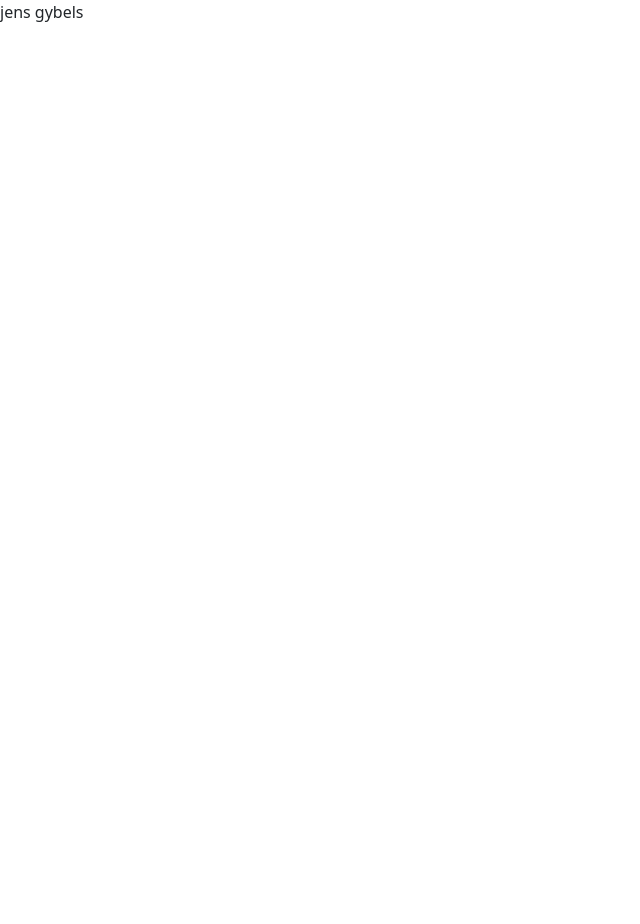
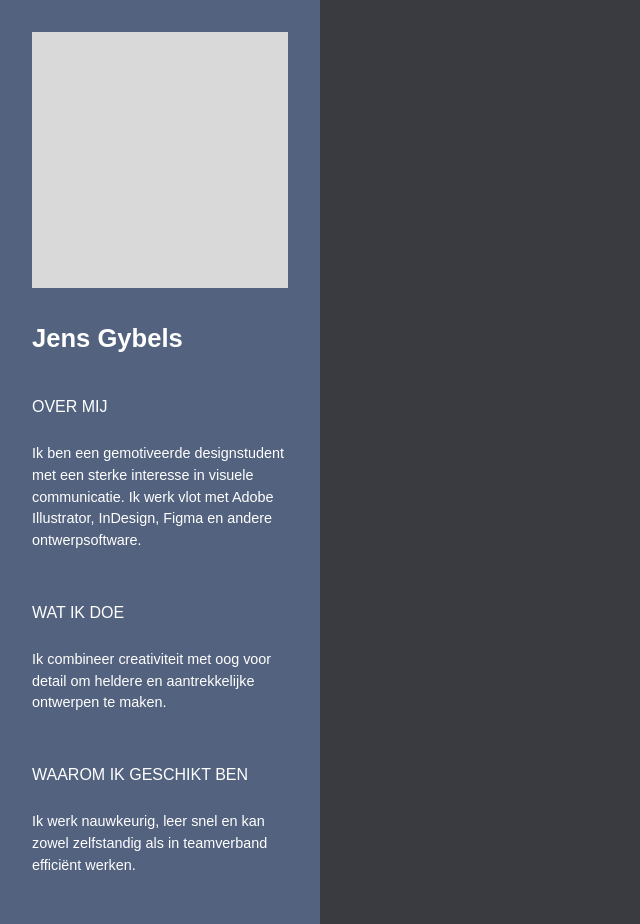
Before and after one commit to webpxl/41dvo1070-werkplekleren-1-portfolio-25-26-grdvo-Jensgybelspxl, a plain HTML site: page portfolio.html in a window 1280 px wide. Shown: the whole page, without its empty margins (0-640 px from the left). Before the commit the page ends 800 px from the top, so only its background shows below. Drawn offline with nearby package versions, Linux system fonts and the light colour scheme.

Commit message:
commit 2

```diff
--- a/portfolio.css
+++ b/portfolio.css
@@ -0,0 +1,52 @@
+* {
+    margin: 0;
+    padding: 0;
+    box-sizing: border-box;
+}
+
+body {
+    background-color: #3A3A41;
+    color: #ffffff;
+    font-family: Arial, Helvetica, sans-serif;
+}
+
+.layout {
+    display: grid;
+    grid-template-columns: 320px 1fr;
+    min-height: 100vh;
+}
+
+.left-panel {
+    background-color: #53627E;
+    padding: 2rem;
+    display: flex;
+    flex-direction: column;
+    gap: 1.2rem;
+}
+
+.profile-image {
+    width: 100%;
+    aspect-ratio: 1 / 1;
+    background-color: #d9d9d9;
+    margin-bottom: 1rem;
+}
+
+.left-panel h1 {
+    font-size: 1.6rem;
+    font-weight: bold;
+}
+
+.left-panel h2 {
+    font-size: 1rem;
+    text-transform: uppercase;
+    margin-top: 1rem;
+}
+
+.left-panel p {
+    font-size: 0.9rem;
+    line-height: 1.5;
+}
+
+.right-panel {
+    padding: 2rem;
+}
--- a/portfolio.html
+++ b/portfolio.html
@@ -3,13 +3,45 @@
 <head>
     <meta charset="UTF-8">
     <meta name="viewport" content="width=device-width, initial-scale=1">
-    <title>Title</title>
-    <!-- Bootstrap CSS (from CDN) -->
+    <title>Portfolio | Jens Gybels</title>
+
     <link href="https://cdn.jsdelivr.net/npm/bootstrap@5.3.0/dist/css/bootstrap.min.css" rel="stylesheet">
-    <!-- Optional: Bootstrap Icons -->
     <link href="https://cdn.jsdelivr.net/npm/bootstrap-icons@1.10.5/font/bootstrap-icons.css" rel="stylesheet">
+
+    <link rel="stylesheet" href="portfolio.css">
 </head>
 <body>
-<p>jens gybels</p>
+
+<main class="layout">
+
+    <section class="left-panel">
+        <div class="profile-image"></div>
+
+        <h1>Jens Gybels</h1>
+
+        <h2>Over mij</h2>
+        <p>
+            Ik ben een gemotiveerde designstudent met een sterke interesse in visuele communicatie.
+            Ik werk vlot met Adobe Illustrator, InDesign, Figma en andere ontwerpsoftware.
+        </p>
+
+        <h2>Wat ik doe</h2>
+        <p>
+            Ik combineer creativiteit met oog voor detail om heldere en aantrekkelijke ontwerpen te maken.
+        </p>
+
+        <h2>Waarom ik geschikt ben</h2>
+        <p>
+            Ik werk nauwkeurig, leer snel en kan zowel zelfstandig als in teamverband efficiënt werken.
+        </p>
+    </section>
+
+    <section class="right-panel">
+    </section>
+
+</main>
+
+<script src="portfolio.js"></script>
+
 </body>
 </html>
```
